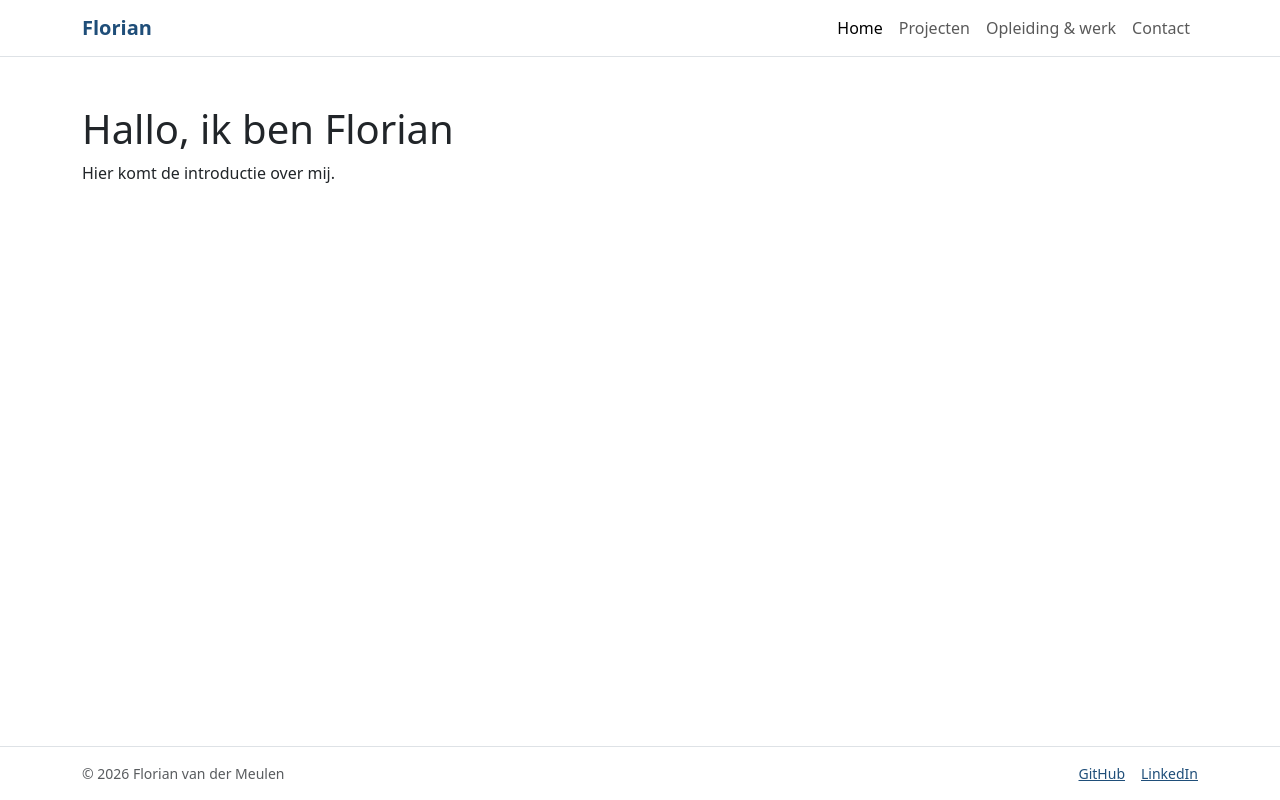
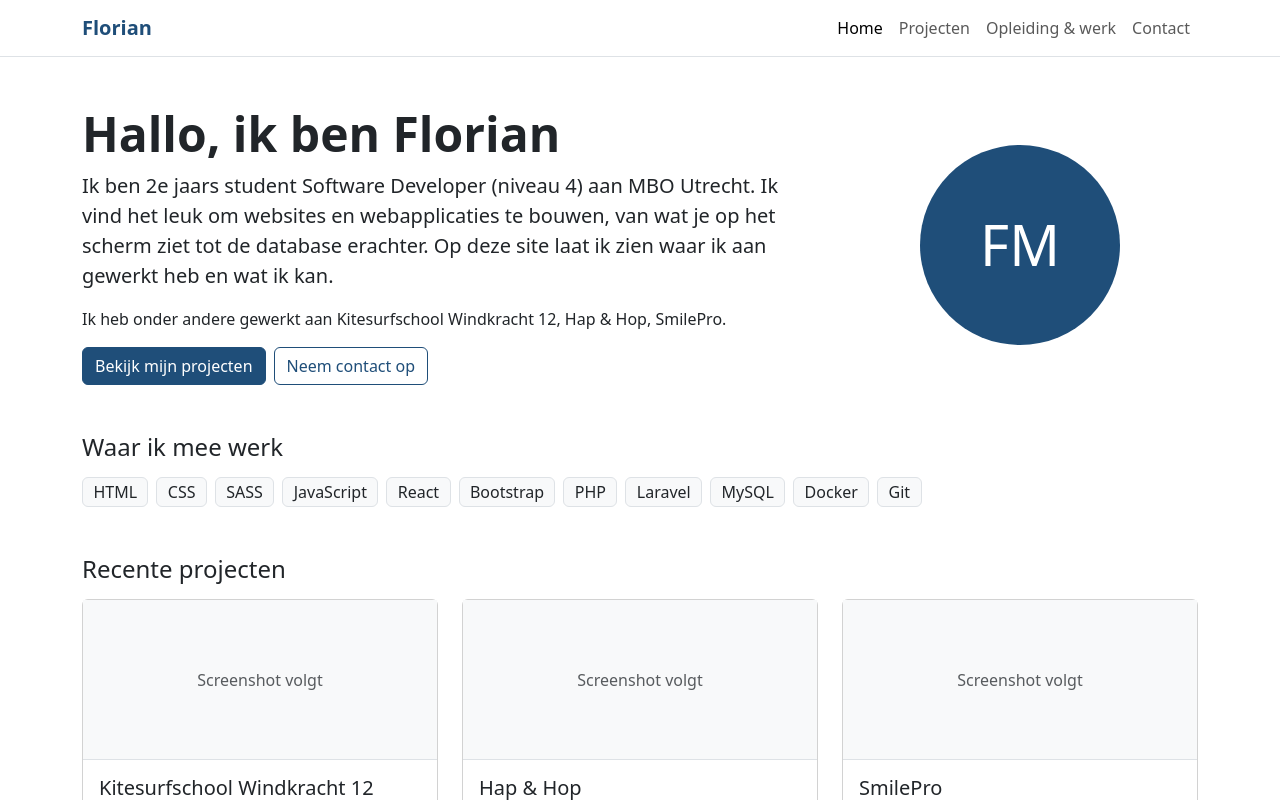
Before and after one commit to FlorianvdM/Portfolio, a React (Vite) app: page / in a window 1280 px wide. Shown: the top 800 px of the page. Built offline with nearby package versions, Linux system fonts and the light colour scheme.

Commit message:
Homepagina met intro, skills en projecten gemaakt

```diff
--- a/src/pages/Home.jsx
+++ b/src/pages/Home.jsx
@@ -1,11 +1,62 @@
-import { Container } from 'react-bootstrap'
+import { Container, Row, Col, Button } from 'react-bootstrap'
+import { Link } from 'react-router-dom'
+import Skills from '../components/Skills'
+import ProjectCard from '../components/ProjectCard'
+import projects from '../data/projects'
 
-// Homepagina: hier komt later "Hallo, ik ben Florian", skills en uitgelichte projecten
+// Mijn introductietekst. Pas deze aan zodat hij klinkt zoals ik praat.
+const introTekst =
+    'Ik ben 2e jaars student Software Developer (niveau 4) aan MBO Utrecht. Ik vind het leuk om websites en webapplicaties te bouwen, van wat je op het scherm ziet tot de database erachter. Op deze site laat ik zien waar ik aan gewerkt heb en wat ik kan.'
+
 function Home() {
+    // Maakt automatisch een zin met alle projectnamen uit projects.js
+    const projectNamen = projects.map((project) => project.titel).join(', ')
+
     return (
         <Container className="py-5">
-            <h1>Hallo, ik ben Florian</h1>
-            <p>Hier komt de introductie over mij.</p>
+            {/* Intro met tekst links en foto/initialen rechts */}
+            <Row className="align-items-center g-4 mb-5">
+                <Col md={8}>
+                    <h1 className="display-5 fw-bold">Hallo, ik ben Florian</h1>
+                    <p className="lead">{introTekst}</p>
+                    <p>Ik heb onder andere gewerkt aan {projectNamen}.</p>
+
+                    <Button as={Link} to="/projecten" variant="primary" className="me-2">
+                        Bekijk mijn projecten
+                    </Button>
+                    <Button as={Link} to="/contact" variant="outline-primary">
+                        Neem contact op
+                    </Button>
+                </Col>
+
+                <Col md={4} className="text-center">
+                    {/* Rondje met initialen. Later te vervangen door een <img> met een foto. */}
+                    <div
+                        className="rounded-circle bg-primary text-white d-inline-flex align-items-center justify-content-center display-4"
+                        style={{ width: 200, height: 200 }}
+                    >
+                        FM
+                    </div>
+                </Col>
+            </Row>
+
+            {/* Mijn skills */}
+            <section className="mb-5">
+                <h2 className="h4 mb-3">Waar ik mee werk</h2>
+                <Skills />
+            </section>
+
+            {/* Uitgelichte projecten: de eerste 3 uit projects.js */}
+            <section>
+                <h2 className="h4 mb-3">Recente projecten</h2>
+                <Row xs={1} md={2} lg={3} className="g-4">
+                    {projects.slice(0, 3).map((project) => (
+                        <Col key={project.slug}>
+                            <ProjectCard project={project} />
+                        </Col>
+                    ))}
+                </Row>
+            </section>
         </Container>
     )
 }
```
